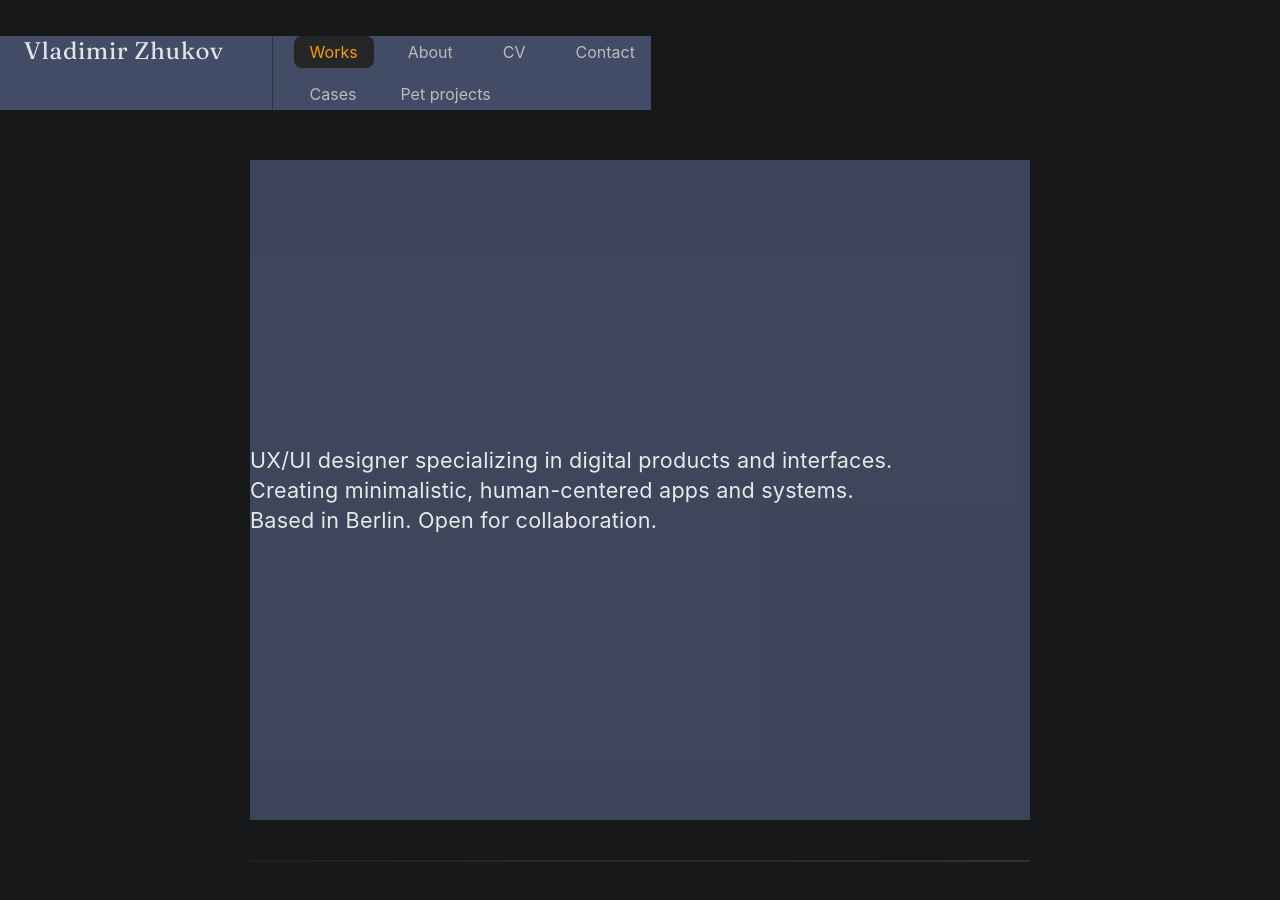
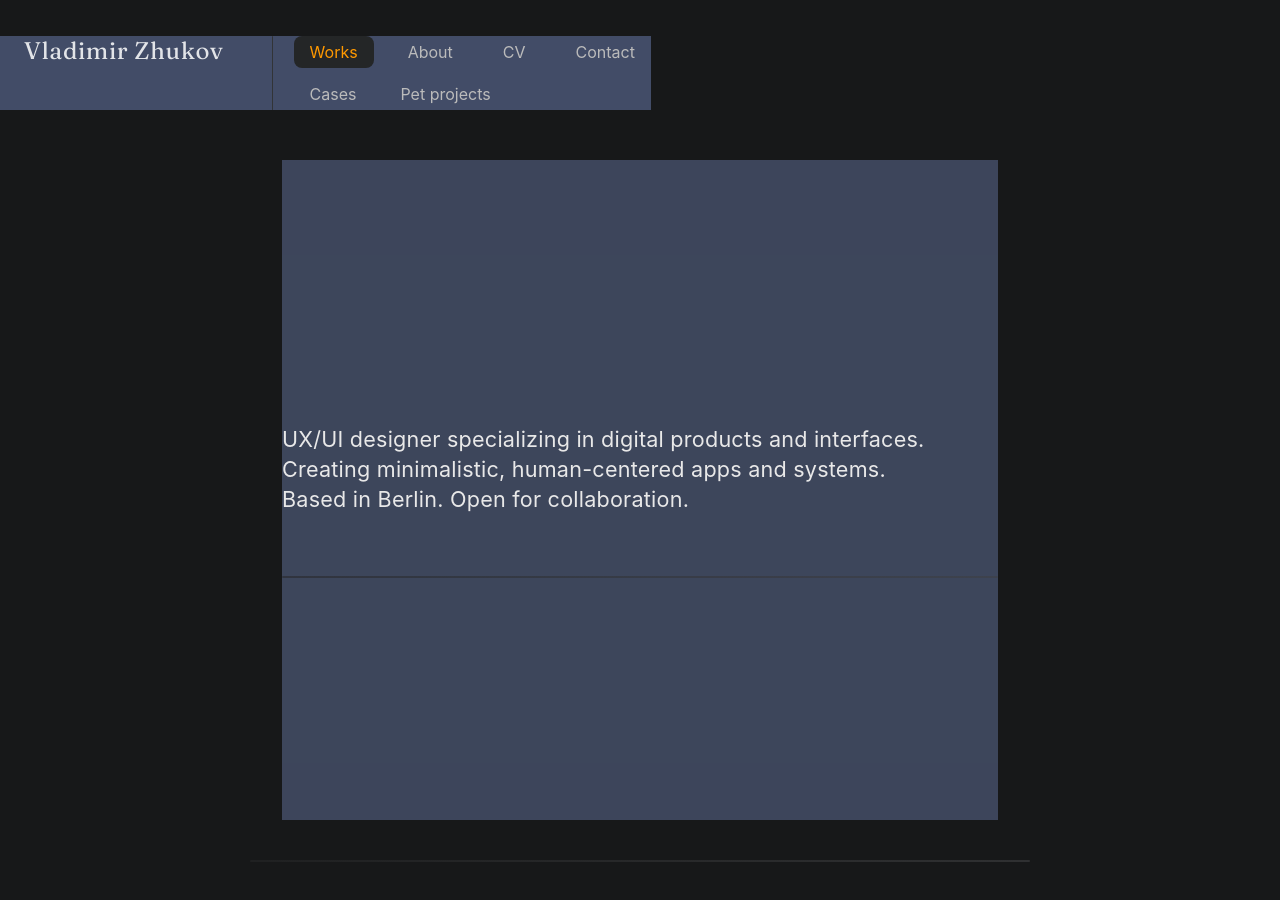
Before and after one commit to uxiscool/experience, a Jekyll site: the page built from index.md, in a window 1280 px wide. Built offline with Jekyll 4.4.1, drawn with Linux system fonts in a browser that asks for light colours.

Commit message:
Add files via upload

```diff
--- a/assets/css/main.css
+++ b/assets/css/main.css
@@ -119,6 +119,15 @@ main {
     display: none;
   }
 }
+.container {
+  max-width: 780px;      /* или шире, если нужно */
+  margin-left: auto;
+  margin-right: auto;
+  padding-left: 32px;    /* отступ слева */
+  padding-right: 32px;   /* отступ справа */
+  width: 100%;
+  box-sizing: border-box;
+}
 .intro-hero {
   display: flex;
   flex-direction: column;
--- a/index.md
+++ b/index.md
@@ -3,12 +3,15 @@ layout: default
 title: Works
 ---
 
-<div class="intro-hero">
-  <p>
-    UX/UI designer specializing in digital products and interfaces.<br>
-    Creating minimalistic, human-centered apps and systems.<br>
-    Based in Berlin. Open for collaboration.
-  </p>
+<div class="container">
+  <div class="intro-hero">
+    <p>
+      UX/UI designer specializing in digital products and interfaces.<br>
+      Creating minimalistic, human-centered apps and systems.<br>
+      Based in Berlin. Open for collaboration.
+    </p>
+    <div class="intro-divider"></div>
+  </div>
 </div>
 <div class="intro-divider"></div>
 <div class="projects-section">
```
